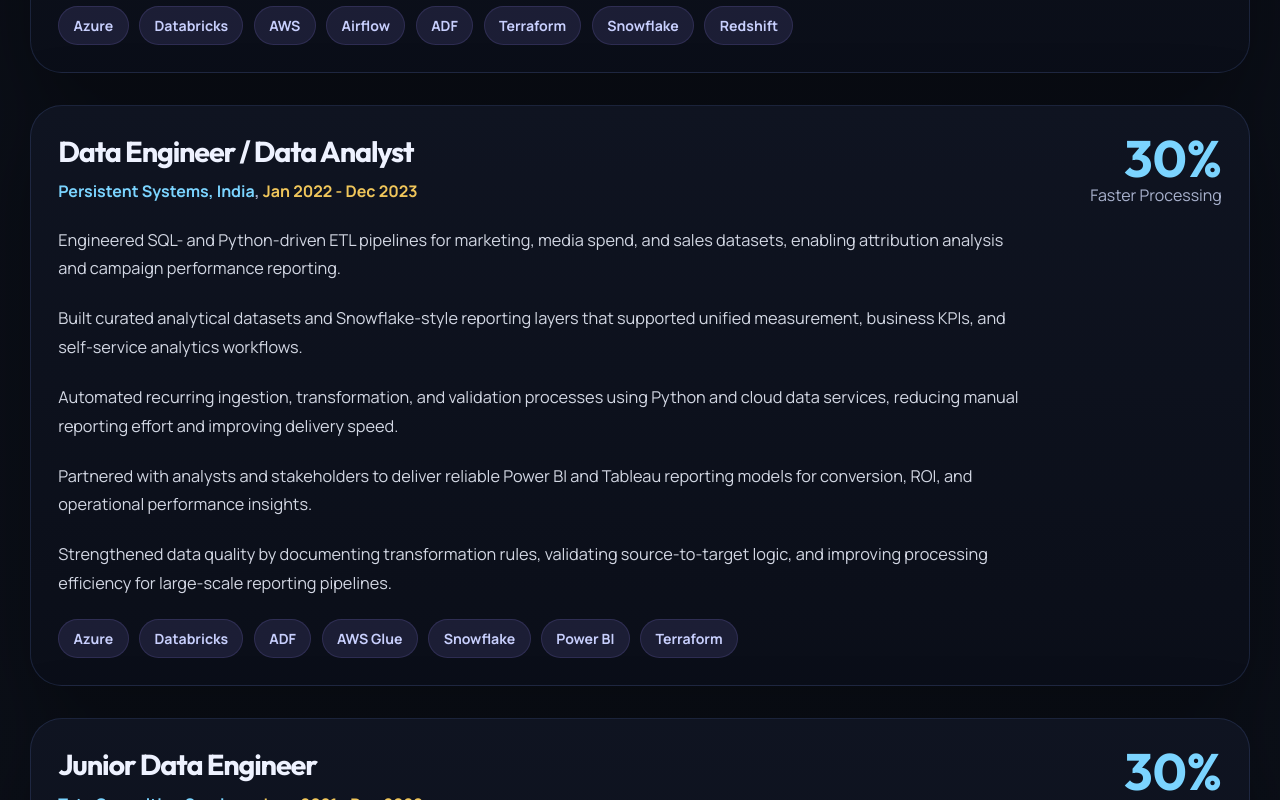
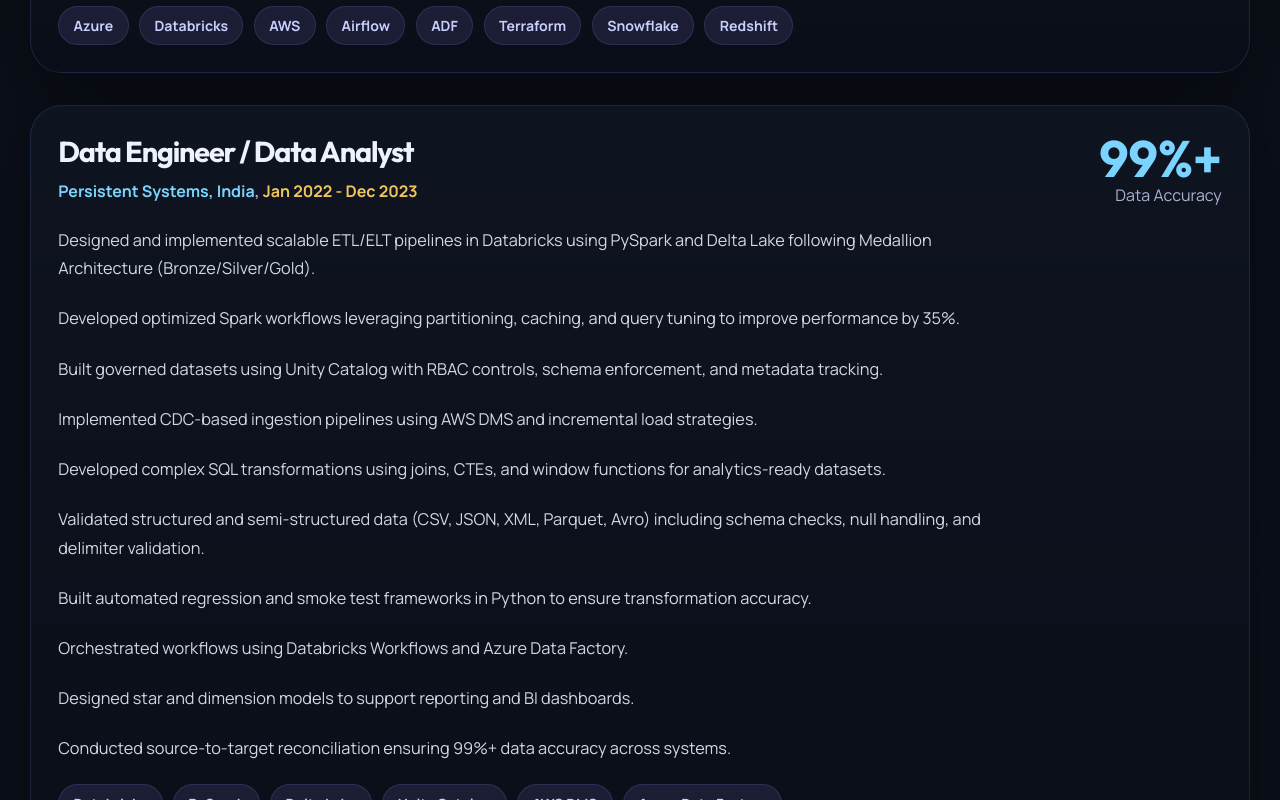
Before and after one commit to kodarubhargav/portfolio, a React (Vite) app: page / in a window 1280 px wide. Shown: the part 2660-3460 px from the top of the page. Built offline with nearby package versions, Linux system fonts and the light colour scheme.

Commit message:
Update Persistent Systems experience details

```diff
--- a/src/App.jsx
+++ b/src/App.jsx
@@ -37,16 +37,21 @@
     role: "Data Engineer / Data Analyst",
     company: "Persistent Systems, India",
     period: "Jan 2022 - Dec 2023",
-    highlight: "30%",
-    highlightLabel: "Faster Processing",
+    highlight: "99%+",
+    highlightLabel: "Data Accuracy",
     points: [
-      "Engineered SQL- and Python-driven ETL pipelines for marketing, media spend, and sales datasets, enabling attribution analysis and campaign performance reporting.",
-      "Built curated analytical datasets and Snowflake-style reporting layers that supported unified measurement, business KPIs, and self-service analytics workflows.",
-      "Automated recurring ingestion, transformation, and validation processes using Python and cloud data services, reducing manual reporting effort and improving delivery speed.",
-      "Partnered with analysts and stakeholders to deliver reliable Power BI and Tableau reporting models for conversion, ROI, and operational performance insights.",
-      "Strengthened data quality by documenting transformation rules, validating source-to-target logic, and improving processing efficiency for large-scale reporting pipelines.",
+      "Designed and implemented scalable ETL/ELT pipelines in Databricks using PySpark and Delta Lake following Medallion Architecture (Bronze/Silver/Gold).",
+      "Developed optimized Spark workflows leveraging partitioning, caching, and query tuning to improve performance by 35%.",
+      "Built governed datasets using Unity Catalog with RBAC controls, schema enforcement, and metadata tracking.",
+      "Implemented CDC-based ingestion pipelines using AWS DMS and incremental load strategies.",
+      "Developed complex SQL transformations using joins, CTEs, and window functions for analytics-ready datasets.",
+      "Validated structured and semi-structured data (CSV, JSON, XML, Parquet, Avro) including schema checks, null handling, and delimiter validation.",
+      "Built automated regression and smoke test frameworks in Python to ensure transformation accuracy.",
+      "Orchestrated workflows using Databricks Workflows and Azure Data Factory.",
+      "Designed star and dimension models to support reporting and BI dashboards.",
+      "Conducted source-to-target reconciliation ensuring 99%+ data accuracy across systems.",
     ],
-    tags: ["Azure", "Databricks", "ADF", "AWS Glue", "Snowflake", "Power BI", "Terraform"],
+    tags: ["Databricks", "PySpark", "Delta Lake", "Unity Catalog", "AWS DMS", "Azure Data Factory"],
   },
   {
     role: "Junior Data Engineer",
```
